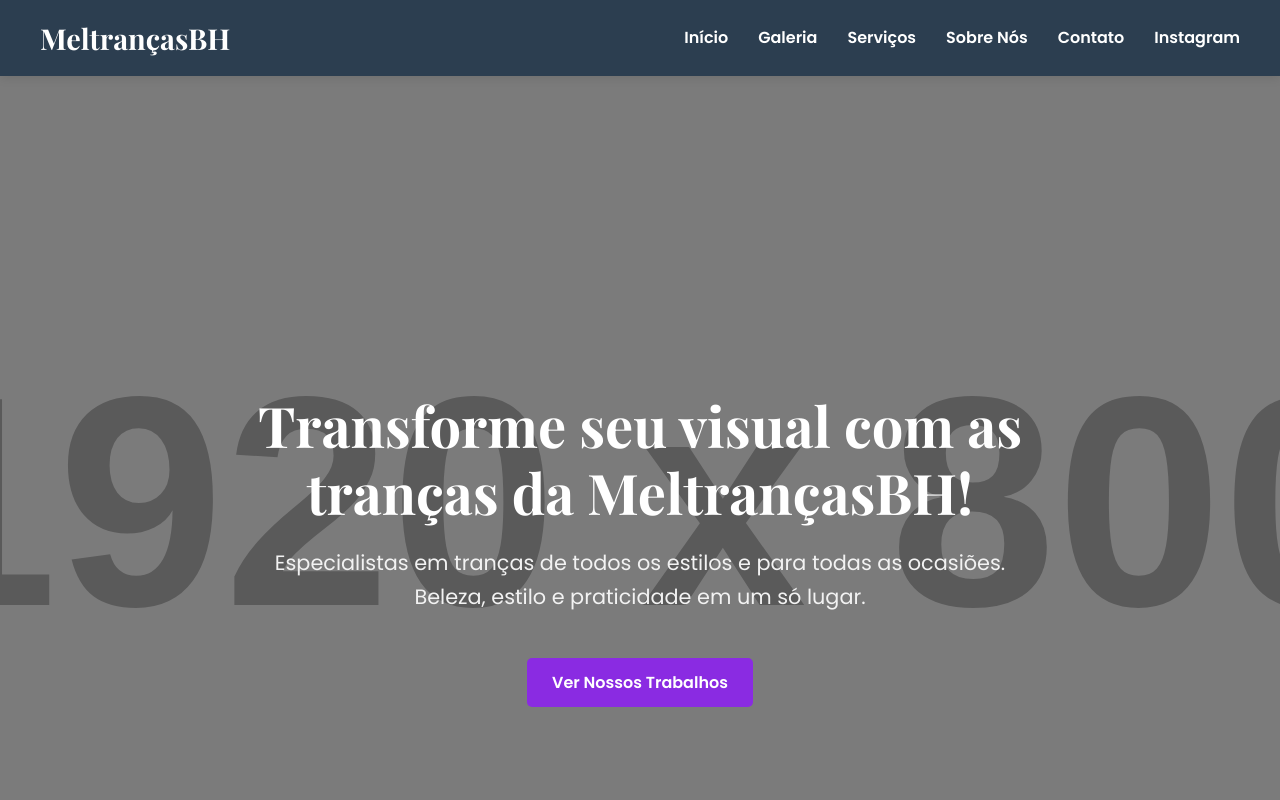
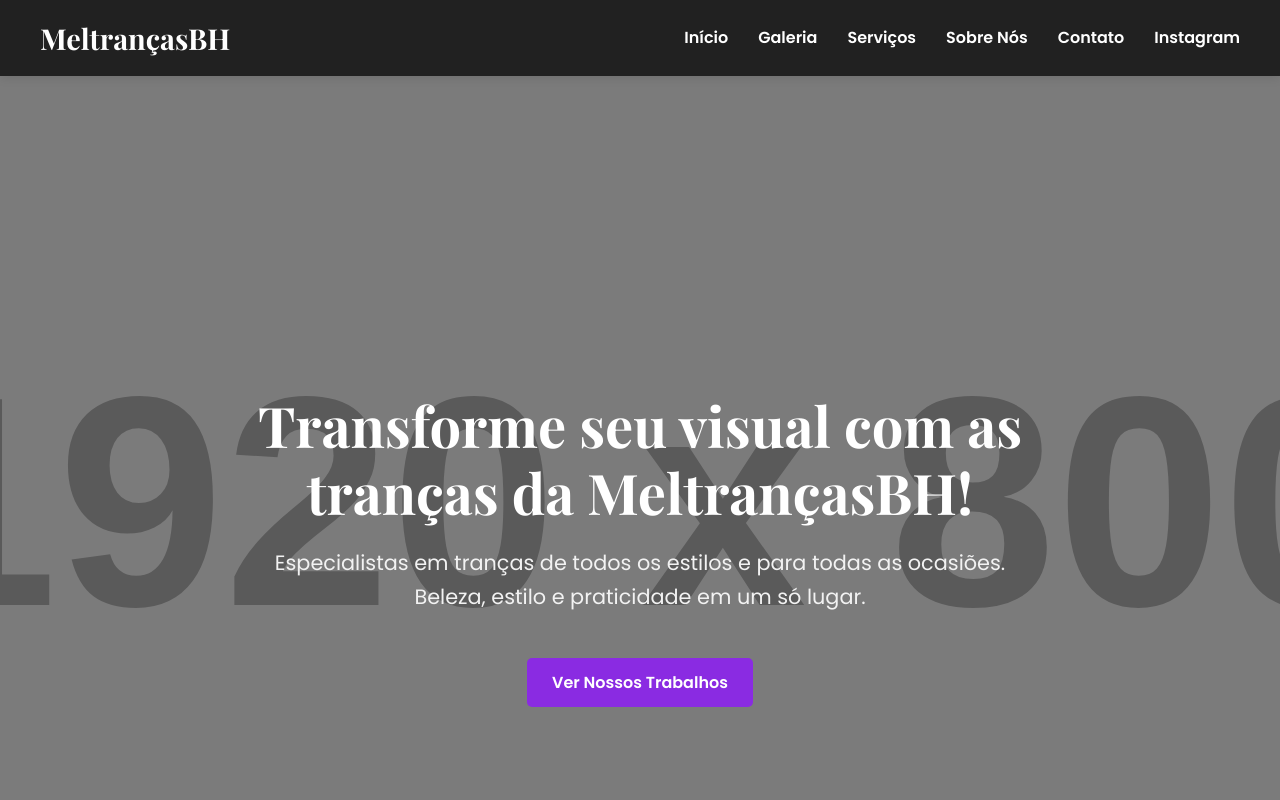
Before and after one commit to tipgabrielTV/meltrancasbh, a plain HTML site: page index.html in a window 1280 px wide. Shown: the top 800 px of the page. Drawn offline with nearby package versions, Linux system fonts and the light colour scheme; placeholder pictures from the web are drawn by us.

Commit message:
Update style.css

```diff
--- a/style.css
+++ b/style.css
@@ -6,7 +6,7 @@
     --secondary-color: #FF69B4; /* Rosa choque */
     --text-color: #f2f2f2;
     --light-bg: #f8f8f8;
-    --dark-bg: #2c3e50;
+    --dark-bg: #212121;
     --white: #fff;
     --gray-light: #e0e0e0;
     --gray-dark: #666;
```
